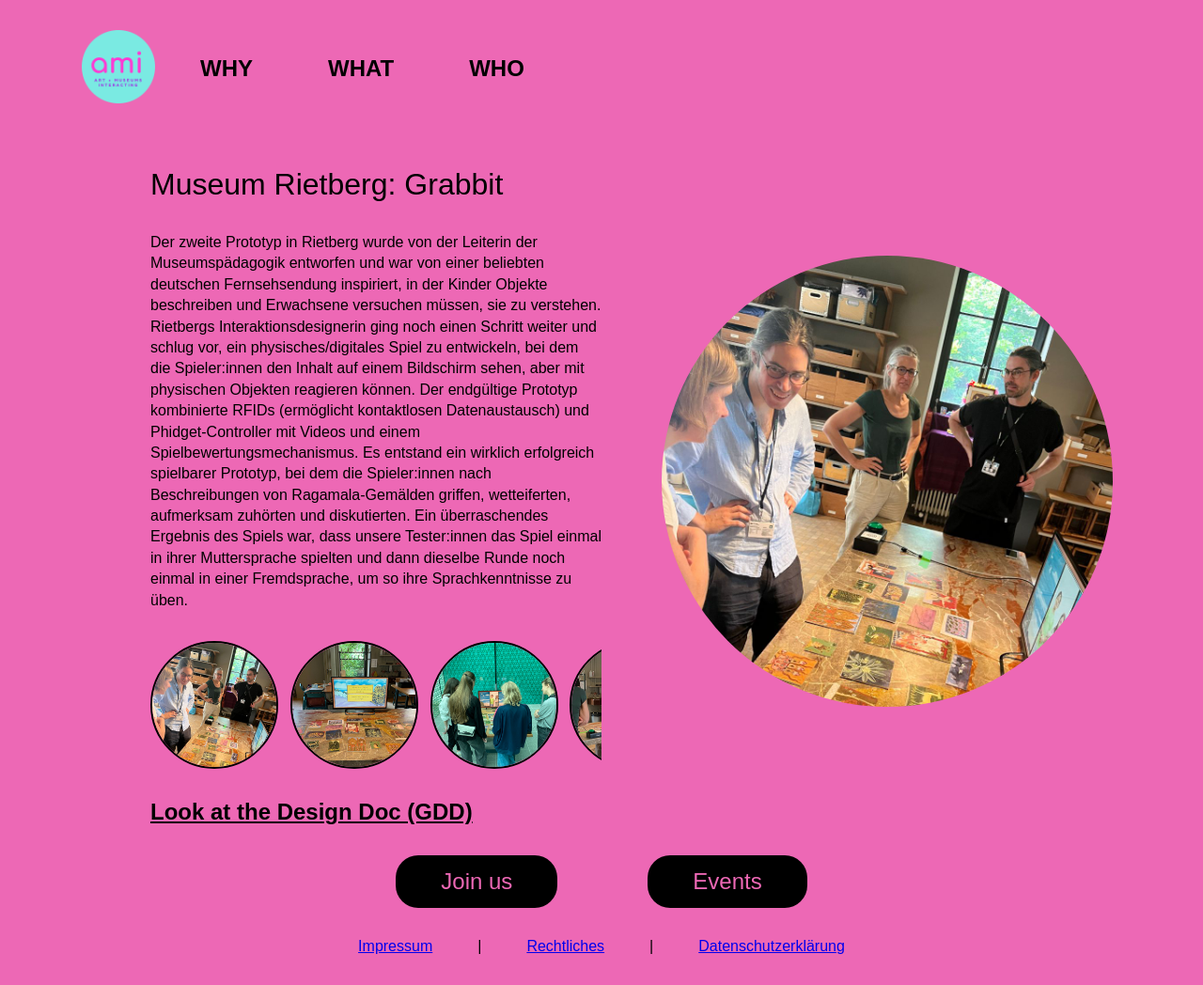
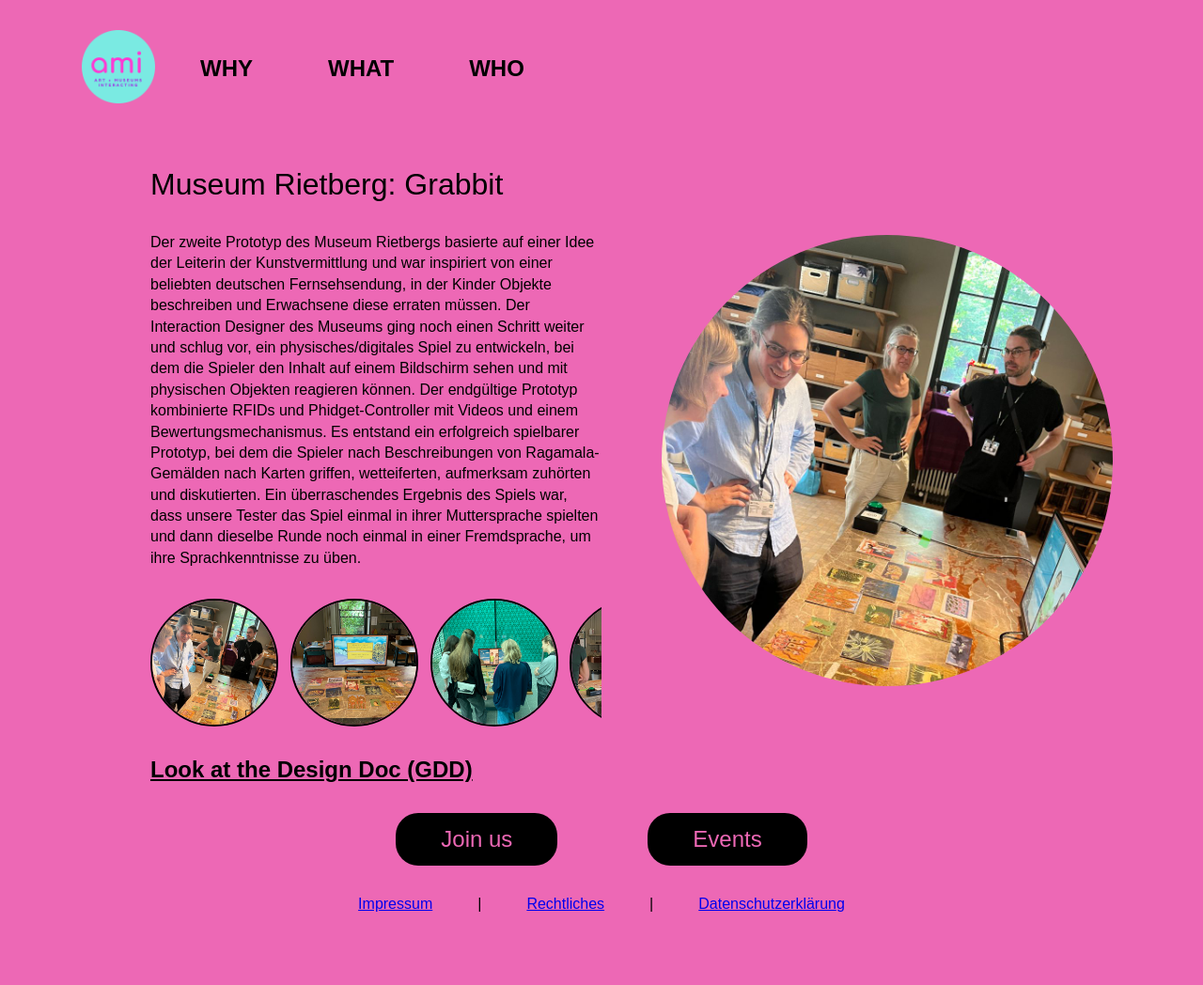
Before and after one commit to FableVision/ami-website, a Jekyll site: the page built from _projects/2023-01-04-grabbit.md, in a window 1280 px wide. Shown: the whole page at 94% size. Built offline with Jekyll 4.4.1, drawn with Linux system fonts in a browser that asks for light colours; after the commit the page ends 1003 px from its top, so only the background shows below that.

Commit message:
Update 2023-01-04-grabbit.md

```diff
--- a/_projects/2023-01-04-grabbit.md
+++ b/_projects/2023-01-04-grabbit.md
@@ -8,4 +8,4 @@
 design_doc: https://docs.google.com/presentation/d/14gC1IBQXpyJ9GyACZba5L1aCttopfmeHXNIbbOEWBF8/edit?usp=sharing
 ---
 
-Der zweite Prototyp in Rietberg wurde von der Leiterin der Museumspädagogik entworfen und war von einer beliebten deutschen Fernsehsendung inspiriert, in der Kinder Objekte beschreiben und Erwachsene versuchen müssen, sie zu verstehen. Rietbergs Interaktionsdesignerin ging noch einen Schritt weiter und schlug vor, ein physisches/digitales Spiel zu entwickeln, bei dem die Spieler:innen den Inhalt auf einem Bildschirm sehen, aber mit physischen Objekten reagieren können. Der endgültige Prototyp kombinierte RFIDs (ermöglicht kontaktlosen Datenaustausch) und Phidget-Controller mit Videos und einem Spielbewertungsmechanismus. Es entstand ein wirklich erfolgreich spielbarer Prototyp, bei dem die Spieler:innen nach Beschreibungen von Ragamala-Gemälden griffen, wetteiferten, aufmerksam zuhörten und diskutierten. Ein überraschendes Ergebnis des Spiels war, dass unsere Tester:innen das Spiel einmal in ihrer Muttersprache spielten und dann dieselbe Runde noch einmal in einer Fremdsprache, um so ihre Sprachkenntnisse zu üben.
+Der zweite Prototyp des Museum Rietbergs basierte auf einer Idee der Leiterin der Kunstvermittlung und war inspiriert von einer beliebten deutschen   Fernsehsendung, in der Kinder Objekte beschreiben und Erwachsene diese erraten müssen. Der Interaction Designer des Museums ging noch einen Schritt weiter und schlug vor, ein physisches/digitales Spiel zu entwickeln, bei dem die Spieler den Inhalt auf einem Bildschirm sehen und mit physischen Objekten reagieren können. Der endgültige Prototyp kombinierte RFIDs und Phidget-Controller mit Videos und einem Bewertungsmechanismus. Es entstand ein erfolgreich spielbarer Prototyp, bei dem die Spieler nach Beschreibungen von Ragamala-Gemälden nach Karten griffen, wetteiferten, aufmerksam zuhörten und diskutierten. Ein überraschendes Ergebnis des Spiels war, dass unsere Tester das Spiel einmal in ihrer Muttersprache spielten und dann dieselbe Runde noch einmal in einer Fremdsprache, um ihre Sprachkenntnisse zu üben.
```
